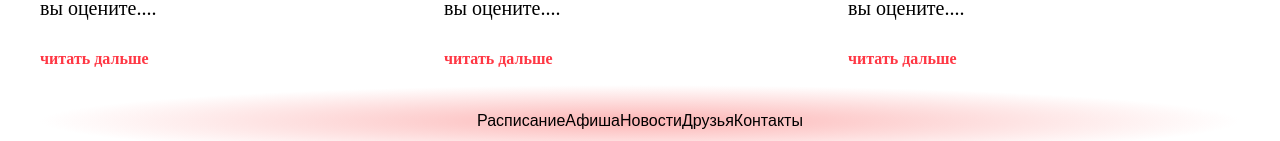
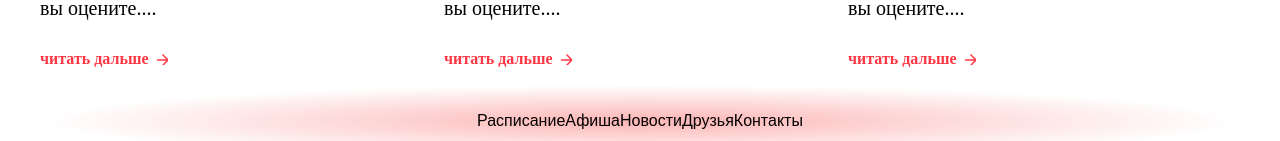
Before and after one commit to MikeChe419/Special-type, a React (Create React App) app: page / in a window 1280 px wide. Shown: the part 1221-1362 px from the top of the page. Built offline with nearby package versions, Linux system fonts and the light colour scheme.

Commit message:
arrow fix

```diff
--- a/src/components/News/News.jsx
+++ b/src/components/News/News.jsx
@@ -17,7 +17,7 @@ const News = () => {
             <br />
             Вчера я там запустила проект "Сказки на ночь" (это для взрослых), каждый вечер буду публиковать сказки,
             читаю их я, может, вы оцените....</p>
-          <button className='news-card__button'>читать дальше <div className='news-card__button-img'></div></button>
+          <button className='news-card__button'>читать дальше </button>
           <img className='news-card__img' alt=''></img>
         </div>
 
@@ -29,7 +29,7 @@ const News = () => {
             <br />
             Вчера я там запустила проект "Сказки на ночь" (это для взрослых), каждый вечер буду публиковать сказки,
             читаю их я, может, вы оцените....</p>
-          <button className='news-card__button'>читать дальше</button>
+          <button className='news-card__button'>читать дальше </button>
           <img className='news-card__img' alt=''></img>
         </div>
 
@@ -41,7 +41,7 @@ const News = () => {
             <br />
             Вчера я там запустила проект "Сказки на ночь" (это для взрослых), каждый вечер буду публиковать сказки,
             читаю их я, может, вы оцените....</p>
-          <button className='news-card__button'>читать дальше</button>
+          <button className='news-card__button'>читать дальше </button>
           <img className='news-card__img' alt=''></img>
         </div>
 
--- a/src/components/News/News.sass
+++ b/src/components/News/News.sass
@@ -1,9 +1,8 @@
 @import "../../styles/@global.sass"
 @import "../../styles/@mixins.sass"
 
-
 .news
- margin: 0 auto
+  margin: 0 auto
 .news__title
   height: 72px
   width: 1200px
@@ -45,10 +44,14 @@
   cursor: pointer
   display: flex
 
-// .news-card__button-img
-//   background-image: url('../../assets/images/button-news.svg')
-//   width: 15px
-//   height: 11px
+.news-card__button::after
+  background-image: url('../../assets/images/button-news.svg')
+  content: " "
+  width: 12px
+  height: 11px
+  top: 3px
+  left: 8px
+  position: relative
 
 .news-card:last-of-type
   margin-right: 0
```
